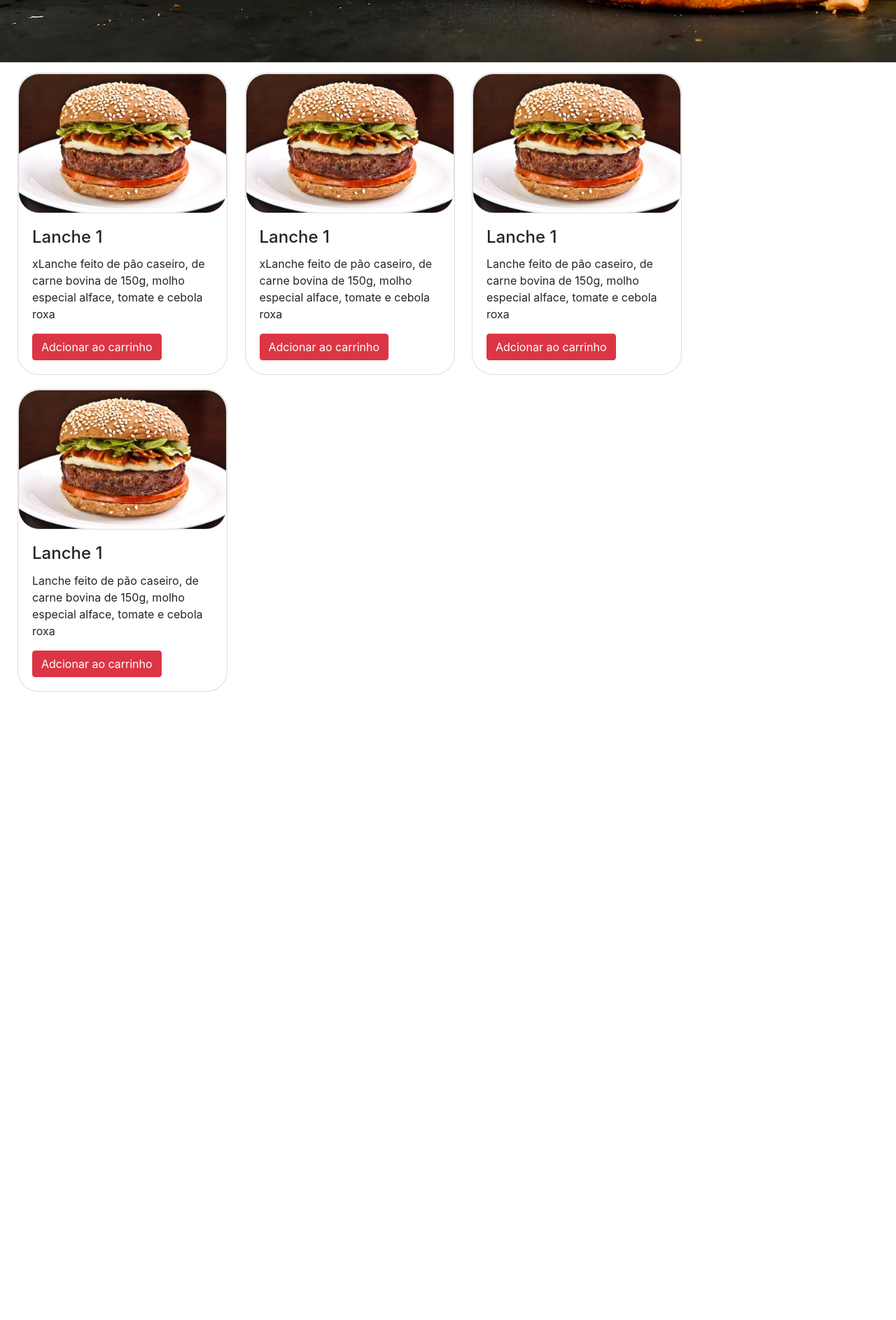
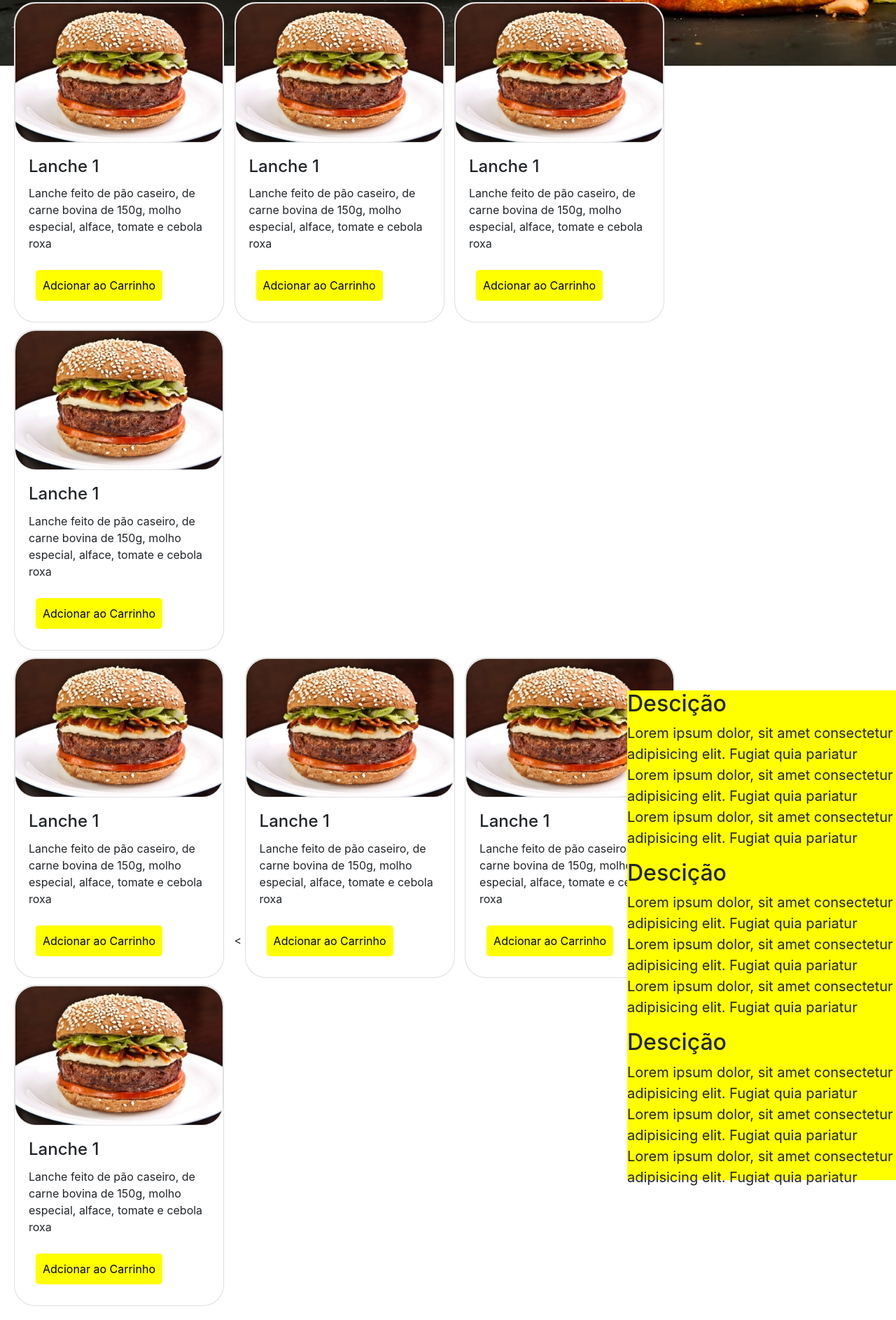
Before and after one commit to Rahamadh/Site-de-Lanchonete, a plain HTML site: page index.html in a window 1280 px wide. Shown: the part 371-2258 px from the top of the page at 70% size. Before the commit the page ends 1385 px from the top, so only its background shows below. Drawn offline with nearby package versions, Linux system fonts and the light colour scheme.

Commit message:
atualização de layout

```diff
--- a/index.html
+++ b/index.html
@@ -9,10 +9,23 @@
       href="https://stackpath.bootstrapcdn.com/bootstrap/4.5.2/css/bootstrap.min.css"
     />
     <link rel="stylesheet" href="/styles.css" />
+    <script>
+      let contador = 0; // Initialize contador
+
+      const botao = document.getElementById('addcar');
+      const carrinho = document.getElementById('carrinho');
+      const quantidade = document.getElementById('quantidade');
+
+      botao.addEventListener('click', () => {
+        carrinho.style.display = 'block';
+        contador++;
+        quantidade.textContent = contador;
+      });
+    </script>
   </head>
   <body>
     <header>
-      <a href="/index.html"><img src="/Img/capa2.jpg" alt="" /> </a>
+      <a href="/index.html"><img src="/Img/capa2.jpg" alt="" /></a>
     </header>
     <nav>
       <div>
@@ -21,66 +34,116 @@
           <li><a href="">New</a></li>
           <li><a href="">Contato</a></li>
           <li><a href="">Sobre</a></li>
-          <button class="btn-large btn-dander btn-custom">
-            Adcionar ao carrinho
-          </button>
+          <button class="btn-large  btn-custom" id="addcar">Adicionar ao Carrinho</button>
+          <div id="carrinho" style="display:none;"> Adcionar ao carrinho
+            <span id="quantidade">0</span>
+          </div>
         </ul>
       </div>
-    </nav>
+    </nav><br>
     <main>
       <section>
-        <div class="card" style="width: 300px" >
+        <div class="card" style="width: 300px">
           <img class="card img-top" src="/Img/lanche2.jpg" alt="Card Image" style="width: 100%">
-          <div class="card-body" >
-            <h4 class="card-title" >Lanche 1</h4>
-            <p class="card-text" >xLanche feito de pão caseiro, de carne bovina de 150g, molho especial
-              alface, tomate e cebola roxa</p>
-            <a href="#"class="btn btn-danger">Adcionar ao carrinho</a>
+          <div class="card-body">
+            <h4 class="card-title">Lanche 1</h4>
+            <p class="card-text">Lanche feito de pão caseiro, de carne bovina de 150g, molho especial, alface, tomate e cebola roxa</p>
+            <a href="#" class="btn btn-custom">Adcionar ao Carrinho</a>
           </div>
+        </div>
+      </section>
 
+      <section>
+        <div class="card" style="width: 300px">
+          <img class="card img-top" src="/Img/lanche2.jpg" alt="Card Image" style="width: 100%">
+          <div class="card-body">
+            <h4 class="card-title">Lanche 1</h4>
+            <p class="card-text">Lanche feito de pão caseiro, de carne bovina de 150g, molho especial, alface, tomate e cebola roxa</p>
+            <a href="#" class="btn btn-custom">Adcionar ao Carrinho</a>
+          </div>
+        </div>
+      </section>
 
+      <section>
+        <div class="card" style="width: 300px">
+          <img class="card img-top" src="/Img/lanche2.jpg" alt="Card Image" style="width: 100%">
+          <div class="card-body">
+            <h4 class="card-title">Lanche 1</h4>
+            <p class="card-text">Lanche feito de pão caseiro, de carne bovina de 150g, molho especial, alface, tomate e cebola roxa</p>
+            <a href="#" class="btn btn-custom">Adcionar ao Carrinho</a>
+          </div>
         </div>
       </section>
       <section>
-        <div class="card" style="width: 300px" >
+        <div class="card" style="width: 300px">
           <img class="card img-top" src="/Img/lanche2.jpg" alt="Card Image" style="width: 100%">
-          <div class="card-body" >
-            <h4 class="card-title" >Lanche 1</h4>
-            <p class="card-text" >xLanche feito de pão caseiro, de carne bovina de 150g, molho especial
-              alface, tomate e cebola roxa</p>
-            <a href="#"class="btn btn-danger">Adcionar ao carrinho</a>
+          <div class="card-body">
+            <h4 class="card-title">Lanche 1</h4>
+            <p class="card-text">Lanche feito de pão caseiro, de carne bovina de 150g, molho especial, alface, tomate e cebola roxa</p>
+            <a href="#" class="btn btn-custom">Adcionar ao Carrinho</a>
           </div>
-
-
+        </div>
+      </section><br>
+      <section>
+        <div class="card" style="width: 300px">
+          <img class="card img-top" src="/Img/lanche2.jpg" alt="Card Image" style="width: 100%">
+          <div class="card-body">
+            <h4 class="card-title">Lanche 1</h4>
+            <p class="card-text">Lanche feito de pão caseiro, de carne bovina de 150g, molho especial, alface, tomate e cebola roxa</p>
+            <a href="#" class="btn btn-custom">Adcionar ao Carrinho</a>
+          </div>
+        </div>
+      </section>
+      <section><
+        <div class="card" style="width: 300px">
+          <img class="card img-top" src="/Img/lanche2.jpg" alt="Card Image" style="width: 100%">
+          <div class="card-body">
+            <h4 class="card-title">Lanche 1</h4>
+            <p class="card-text">Lanche feito de pão caseiro, de carne bovina de 150g, molho especial, alface, tomate e cebola roxa</p>
+            <a href="#" class="btn btn-custom">Adcionar ao Carrinho</a>
+          </div>
         </div>
       </section>
       <section>
-        <div class="card" style="width: 300px" >
+        <div class="card" style="width: 300px">
           <img class="card img-top" src="/Img/lanche2.jpg" alt="Card Image" style="width: 100%">
-          <div class="card-body" >
-            <h4 class="card-title" >Lanche 1</h4>
-            <p class="card-text" >Lanche feito de pão caseiro, de carne bovina de 150g, molho especial
-              alface, tomate e cebola roxa
-            </p>
-            <a href="#"class="btn btn-danger">Adcionar ao carrinho</a>
+          <div class="card-body">
+            <h4 class="card-title">Lanche 1</h4>
+            <p class="card-text">Lanche feito de pão caseiro, de carne bovina de 150g, molho especial, alface, tomate e cebola roxa</p>
+            <a href="#" class="btn btn-custom">Adcionar ao Carrinho</a>
           </div>
-
-
         </div>
       </section>
       <section>
-        <div class="card" style="width: 300px" >
+        <div class="card" style="width: 300px">
           <img class="card img-top" src="/Img/lanche2.jpg" alt="Card Image" style="width: 100%">
-          <div class="card-body" >
-            <h4 class="card-title" >Lanche 1</h4>
-            <p class="card-text" >Lanche feito de pão caseiro, de carne bovina de 150g, molho especial
-              alface, tomate e cebola roxa</p>
-            <a href="#"class="btn btn-danger">Adcionar ao carrinho</a>
+          <div class="card-body">
+            <h4 class="card-title">Lanche 1</h4>
+            <p class="card-text">Lanche feito de pão caseiro, de carne bovina de 150g, molho especial, alface, tomate e cebola roxa</p>
+            <a href="#" class="btn btn-custom">Adcionar ao Carrinho</a>
           </div>
+        </div>
+      </section>
+      </main>
+      <aside>
+        <h2>Descição</h2>
+        <p>Lorem ipsum dolor, sit amet consectetur adipisicing elit. Fugiat quia pariatur   <br>
+          Lorem ipsum dolor, sit amet consectetur adipisicing elit. Fugiat quia pariatur  <br>
+          Lorem ipsum dolor, sit amet consectetur adipisicing elit. Fugiat quia pariatur  <br>
+        </p>
+        <h2>Descição</h2>
+        <p>Lorem ipsum dolor, sit amet consectetur adipisicing elit. Fugiat quia pariatur  <br>
+          Lorem ipsum dolor, sit amet consectetur adipisicing elit. Fugiat quia pariatur  <br>
+          Lorem ipsum dolor, sit amet consectetur adipisicing elit. Fugiat quia pariatur  <br>
+        </p>
+        <h2>Descição</h2>
+        <p>Lorem ipsum dolor, sit amet consectetur adipisicing elit. Fugiat quia pariatur  <br>
+          Lorem ipsum dolor, sit amet consectetur adipisicing elit. Fugiat quia pariatur  <br>
+          Lorem ipsum dolor, sit amet consectetur adipisicing elit. Fugiat quia pariatur  <br>
+        </p>
+
+      </aside>
 
 
-        </div>
-      </section>
-    </main>
   </body>
 </html>
--- a/styles.css
+++ b/styles.css
@@ -1,21 +1,29 @@
 
 
 header {
-  padding: 0;
-  margin: 0;
-  height: 60px;
-  background-attachment: fixed;
+
+  margin:auto;
+  height: 70px;
+
   display: flex;
-  justify-content: space-around;
+  justify-content:stretch;
   align-items: center;
+
+}
+head a {
+  width: 100%;
+  background-size: cover;
 }
 
 nav {
-  background: black;
+  background: black linear-gradient(0.9);
   opacity: 0.9;
   margin-left: 140px;
   margin-right: 140px;
   margin-top: -60px;
+  background-size:auto;
+
+
 }
 
 ul {
@@ -33,7 +41,7 @@ ul a {
 }
 
 li {
-  margin: 0 15px; /* Corrija para 15px para manter consistência */
+  margin: 0 15px;
 }
 
 .nave a:hover {
@@ -46,9 +54,9 @@ li {
   background-color: yellow;
   color: black;
   padding: 10px;
-  float: right;
   border-radius: 5px;
   border: none;
+
 }
 
 .btn-custom:hover {
@@ -58,15 +66,42 @@ li {
 }
 
 main {
-  margin-top:450px;; /* Adicione espaço suficiente para empurrar o conteúdo para baixo */
+  margin-top:20%; /* Adicione espaço suficiente para empurrar o conteúdo para baixo */
   padding: 15px;
 
 }
 section{
   display: inline-block;
-  margin: 10px;
+  margin: 5px;
 }
 .card
 {
+  justify-content: center;
+  align-content: center;
 border-radius: 30px;
+display:inline-block;
 }
+
+.card:hover{
+  background-color: rgba(0, 0, 0, 5);
+
+  color:white;
+
+
+}
+aside{
+  background-color: yellow;
+  width: 400px;
+  height: 700px;
+  margin: 0;
+  padding: 0;
+  position: absolute;
+  margin-bottom: 400px;
+  z-index: 5;
+  display: block;
+  margin-top:   -900px;
+  margin-left: 70%;
+}
+aside p {
+  font-size: 20px;
+}
```
Also changed, not shown: script.js (+13 -0 lines).
